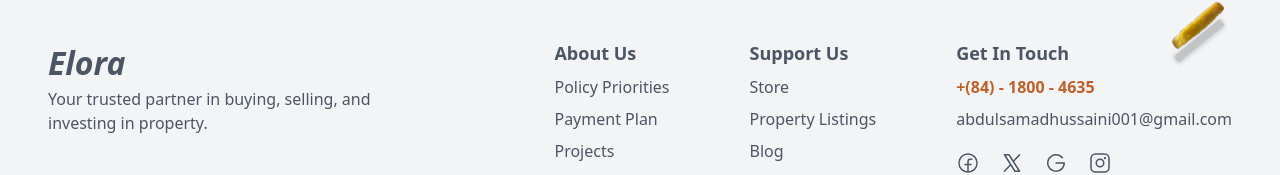
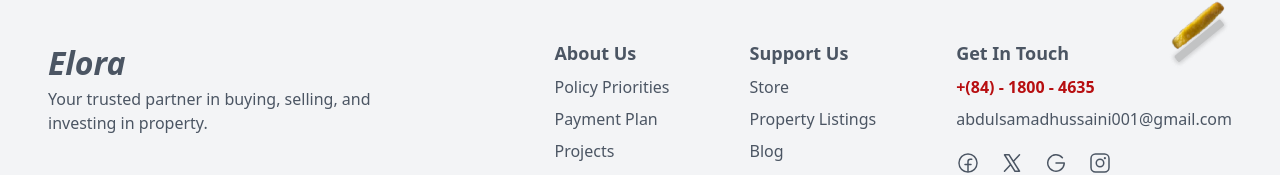
Before and after one commit to Abdulsamad-22/street-chops-landing, a Next.js app: page / in a window 1280 px wide. Shown: the part 2776-2951 px from the top of the page. Built offline with nearby package versions, Linux system fonts and the light colour scheme.

Commit message:
clear errors and small fix of UI across these files

```diff
--- a/components/footer.tsx
+++ b/components/footer.tsx
@@ -34,7 +34,7 @@ export default function Footer() {
           alt="background image"
           width={130}
           height={120}
-          className="pizza-image object-cover absolute bottom-10 left-0"
+          className="pizza-image object-cover absolute bottom-10 right-0 md:left-0"
         />
 
         <section className="flex flex-col md:flex-row gap-8 justify-between text-[#4B5563] py-4">
@@ -68,7 +68,7 @@ export default function Footer() {
 
             <div>
               <h3 className="font-bold text-lg mb-2">Get In Touch</h3>
-              <p className="text-[#BF6028] font-bold mb-2 text-1xl">
+              <p className="text-[#B70e10] font-bold mb-2 text-1xl">
                 +(84) - 1800 - 4635
               </p>
               <p className="mb-5">abdulsamadhussaini001@gmail.com</p>
--- a/components/hero.tsx
+++ b/components/hero.tsx
@@ -73,7 +73,7 @@ export default function Hero() {
         <svg xmlns="http://www.w3.org/2000/svg" viewBox="0 0 1440 320">
           <path
             fill="#FFF5EF"
-            fill-opacity="1"
+            fillOpacity="1"
             d="M0,96L34.3,90.7C68.6,85,137,75,206,101.3C274.3,128,343,192,411,218.7C480,245,549,235,617,224C685.7,213,754,203,823,181.3C891.4,160,960,128,1029,149.3C1097.1,171,1166,245,1234,240C1302.9,235,1371,149,1406,106.7L1440,64L1440,320L1405.7,320C1371.4,320,1303,320,1234,320C1165.7,320,1097,320,1029,320C960,320,891,320,823,320C754.3,320,686,320,617,320C548.6,320,480,320,411,320C342.9,320,274,320,206,320C137.1,320,69,320,34,320L0,320Z"
           ></path>
         </svg>
--- a/components/nav.tsx
+++ b/components/nav.tsx
@@ -129,7 +129,7 @@ export default function Navbar() {
 
         <div>
           <div className="w-full">
-            <button className="bg-[#BF6028] text-[#f3f3f3] px-4 py-3 rounded-[8px] cursor-pointer">
+            <button className="bg-[#b70e10] text-[#f3f3f3] px-4 py-3 rounded-[8px] cursor-pointer">
               See Our Menu
             </button>
           </div>
```
